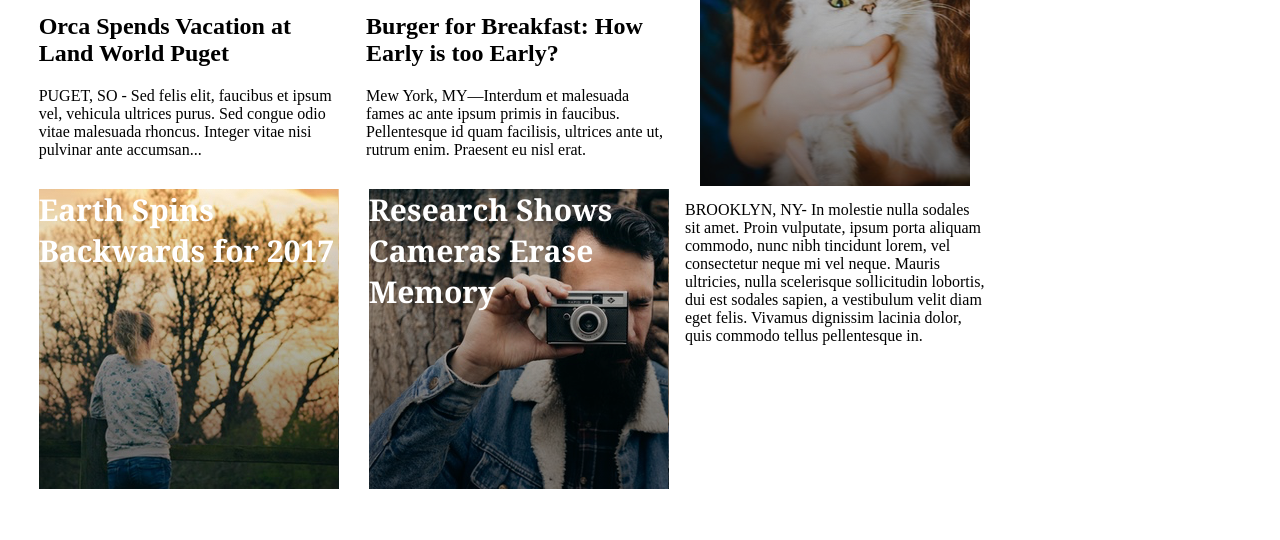
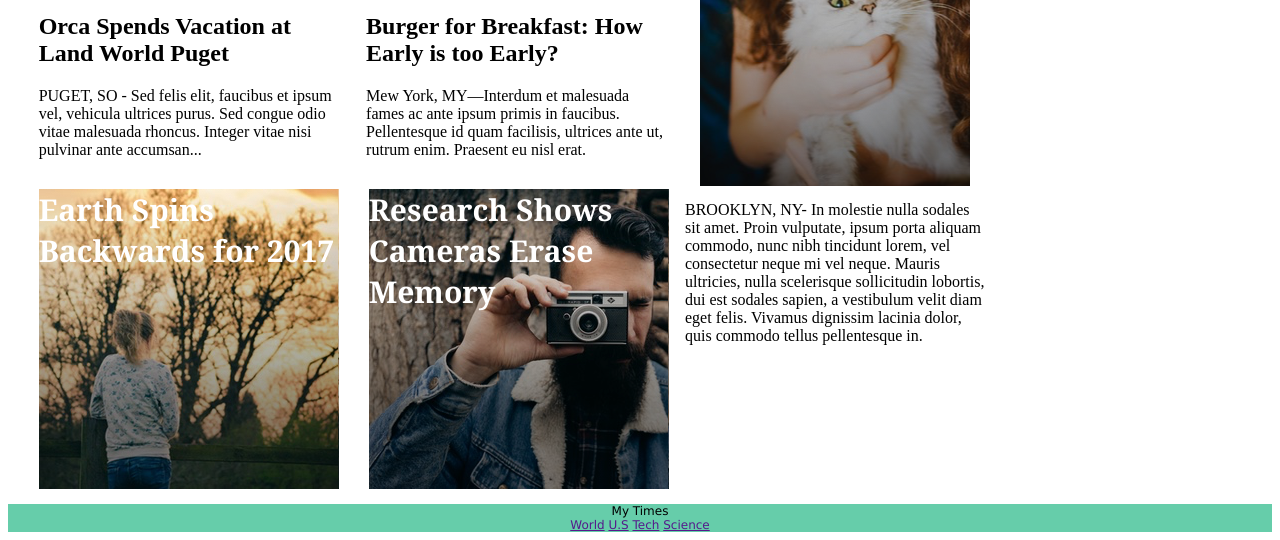
Before and after one commit to boywhocodes/MyTimes, a plain HTML site: page index.html in a window 1280 px wide. Shown: the part 603-1143 px from the top of the page. Before the commit the page ends 1115 px from the top, so only its background shows below. Drawn offline with Linux system fonts and the light colour scheme; files whose address does not match are found by name.

Commit message:
footer styling

```diff
--- a/index.html
+++ b/index.html
@@ -110,6 +110,17 @@
 
     </div>
 
+    <footer>
+        <div>My Times</div>
+        <a href="">World</a>
+
+        <a href="">U.S</a>
+
+        <a href="">Tech</a>
+
+        <a href="">Science</a>
+    </footer>
+
 
 
 
--- a/resources/css/style.css
+++ b/resources/css/style.css
@@ -187,3 +187,14 @@ nav {
     border-bottom: 1px solid black;
     padding: 11 20;
 }
+
+
+/* FOOTER */
+
+footer {
+    background-color: mediumaquamarine;
+    margin: auto;
+    font-family: Verdana;
+    font-size: 12px;
+    text-align: center;
+}
```
